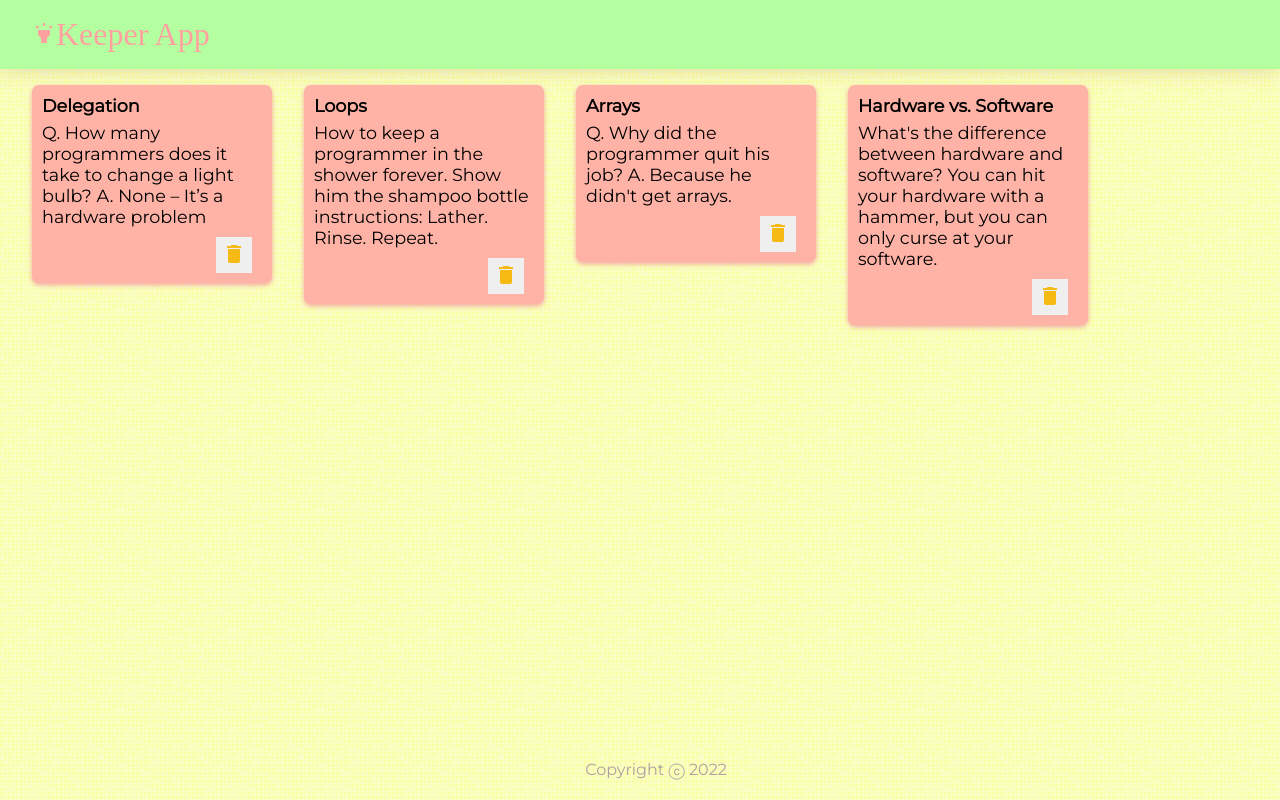
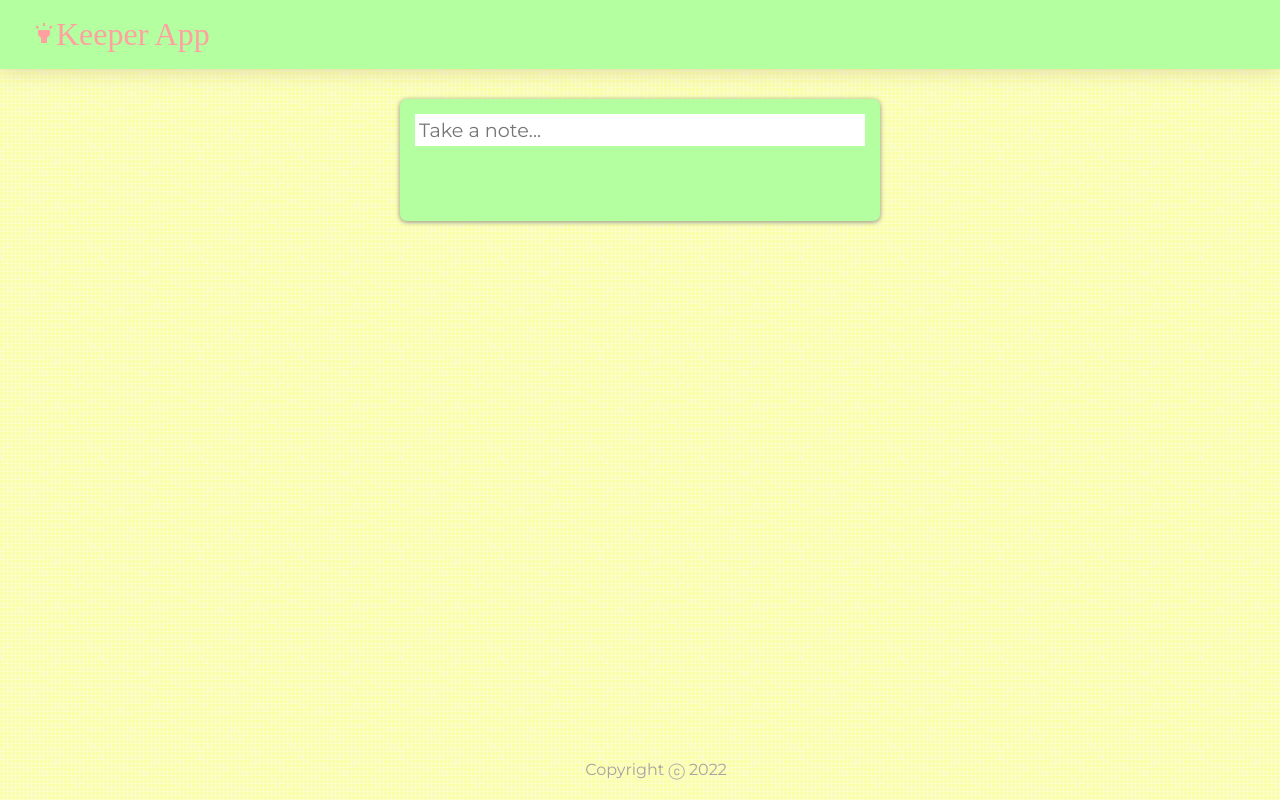
Before and after one commit to Denna123/Simple-projects, a React (Create React App) app in the folder keeper-app-v1/: page / in a window 1280 px wide. Built offline with nearby package versions, Linux system fonts and the light colour scheme.

Commit message:
Update App.jsx

```diff
--- a/keeper-app-v1/src/components/App.jsx
+++ b/keeper-app-v1/src/components/App.jsx
@@ -1,20 +1,41 @@
-import React from "react";
+import React, { useState } from "react";
 import Header from "./Header";
 import Footer from "./Footer";
 import Note from "./Note";
-import notes from "../notes";
+import CreateArea from "./CreateArea";
 
 function App() {
+  const [notes, setNotes] = useState([]);
+
+  function addNote(newNote) {
+    setNotes(prevNotes => {
+      return [...prevNotes, newNote];
+    });
+  }
+
+  function deleteNote(id) {
+    setNotes(prevNotes => {
+      return prevNotes.filter((noteItem, index) => {
+        return index !== id;
+      });
+    });
+  }
+
   return (
     <div>
       <Header />
-      {notes.map(noteItem => (
-        <Note
-          key={noteItem.key}
-          title={noteItem.title}
-          content={noteItem.content}
-        />
-      ))}
+      <CreateArea onAdd={addNote} />
+      {notes.map((noteItem, index) => {
+        return (
+          <Note
+            key={index}
+            id={index}
+            title={noteItem.title}
+            content={noteItem.content}
+            onDelete={deleteNote}
+          />
+        );
+      })}
       <Footer />
     </div>
   );
```
